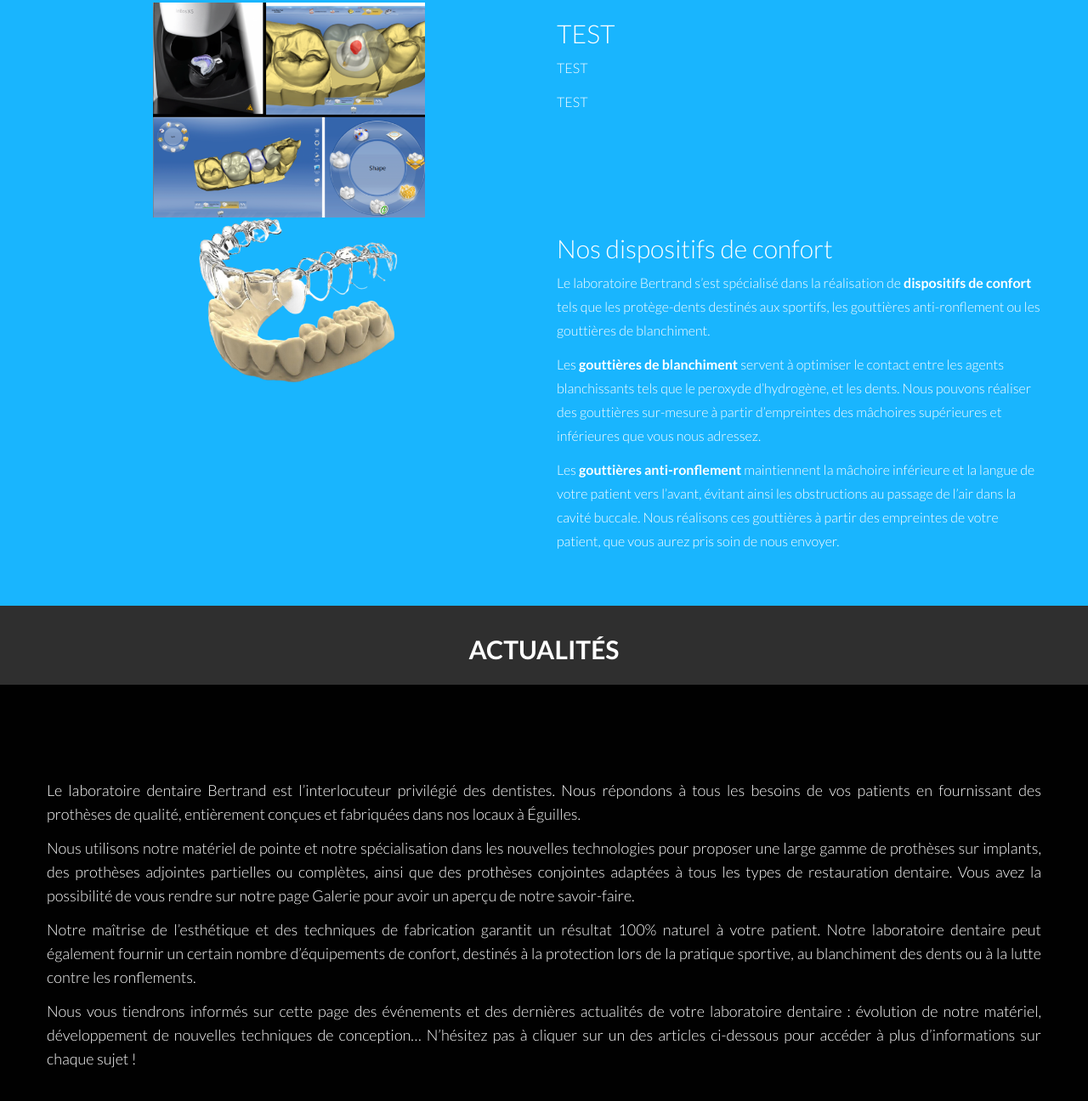
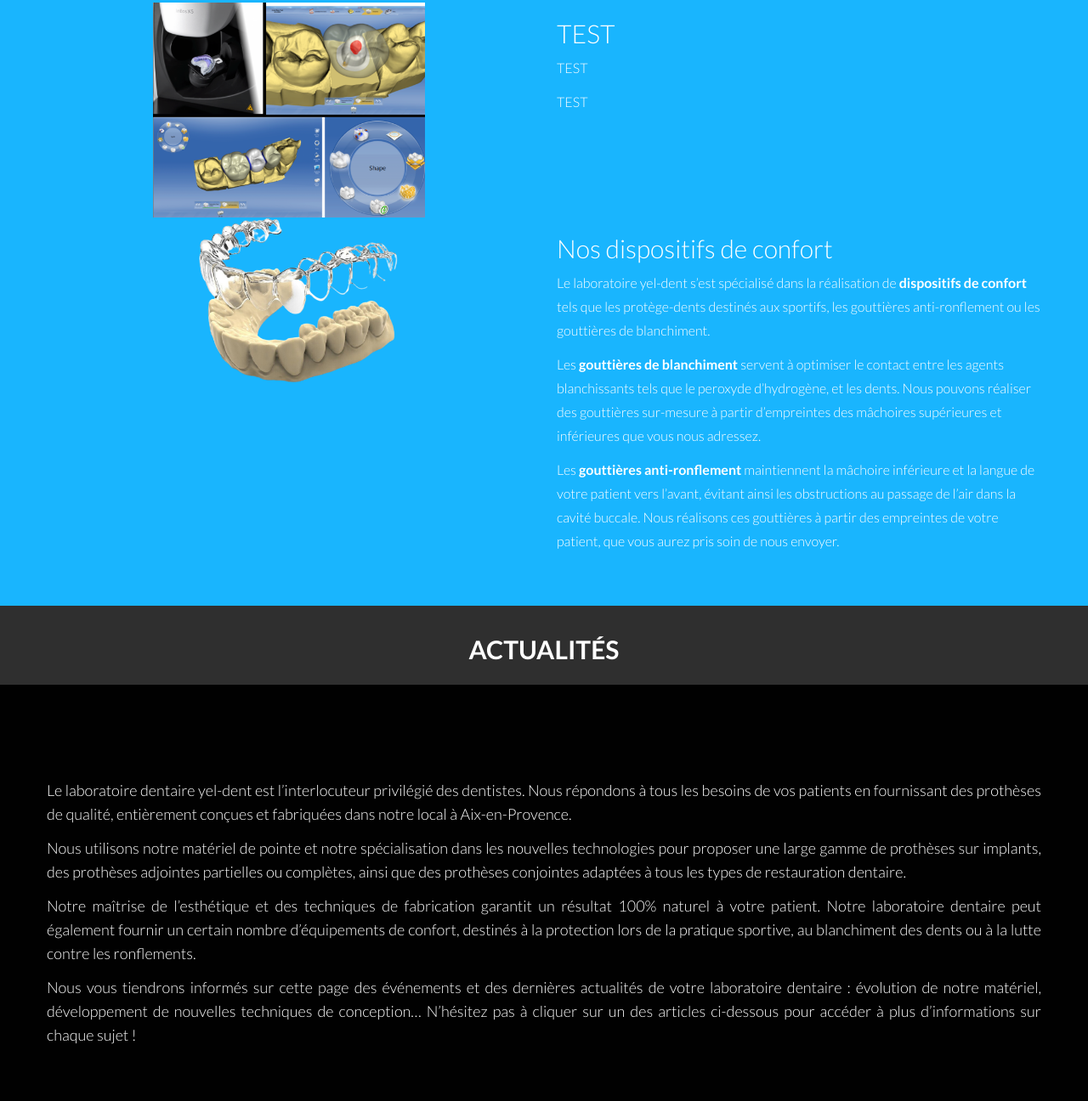
Before and after one commit to alpernuage/yel-dent, a plain HTML site: page index.html in a window 1280 px wide. Shown: the part 2622-3918 px from the top of the page at 85% size. Drawn offline with Linux system fonts and the light colour scheme.

Commit message:
update content

```diff
--- a/index.html
+++ b/index.html
@@ -144,7 +144,7 @@
               <div class="col-md-6">
                 <h2 data-effect="slide-right">Implantologie</h2>
                 <p>
-                  Le laboratoire Bertrand vous propose une large gamme de
+                  Le laboratoire yel-dent vous propose une large gamme de
                   prothèses sur implants pouvant s’adapter à tous les cas. Nos
                   prothèses sur implants sont conçus à partir de biomatériaux
                   tels que la zircone ou le titane, pour une forte compatibilité
@@ -295,7 +295,7 @@
               <div class="col-md-6">
                 <h2 data-effect="slide-right">Nos dispositifs de confort</h2>
                 <p>
-                  Le laboratoire Bertrand s’est spécialisé dans la réalisation
+                  Le laboratoire yel-dent s’est spécialisé dans la réalisation
                   de <strong>dispositifs de confort</strong> tels que les
                   protège-dents destinés aux sportifs, les gouttières
                   anti-ronflement ou les gouttières de blanchiment.
@@ -345,19 +345,17 @@
       <div class="container">
         <div class="row centered mtb">
           <p class="text-justify">
-            Le laboratoire dentaire Bertrand est l’interlocuteur privilégié des
+            Le laboratoire dentaire yel-dent est l’interlocuteur privilégié des
             dentistes. Nous répondons à tous les besoins de vos patients en
             fournissant des prothèses de qualité, entièrement conçues et
-            fabriquées dans nos locaux à Éguilles.
+            fabriquées dans notre local à Aix-en-Provence.
           </p>
           <p class="text-justify">
             Nous utilisons notre matériel de pointe et notre spécialisation dans
             les nouvelles technologies pour proposer une large gamme de
             prothèses sur implants, des prothèses adjointes partielles ou
             complètes, ainsi que des prothèses conjointes adaptées à tous les
-            types de restauration dentaire. Vous avez la possibilité de vous
-            rendre sur notre page Galerie pour avoir un aperçu de notre
-            savoir-faire.
+            types de restauration dentaire.
           </p>
           <p class="text-justify">
             Notre maîtrise de l’esthétique et des techniques de fabrication
@@ -384,7 +382,7 @@
       <div class="container">
         <div class="row">
           <div class="col-md-8 col-md-offset-2">
-            <h2 class="centered">Contact Form</h2>
+            <h2 class="centered">Contactez-nous</h2>
             <form
               class="contact-form php-mail-form"
               role="form"
@@ -449,7 +447,7 @@
 
               <div class="form-send">
                 <button type="submit" class="btn btn-large">
-                  Send Message
+                  Envoyer
                 </button>
               </div>
             </form>
```
